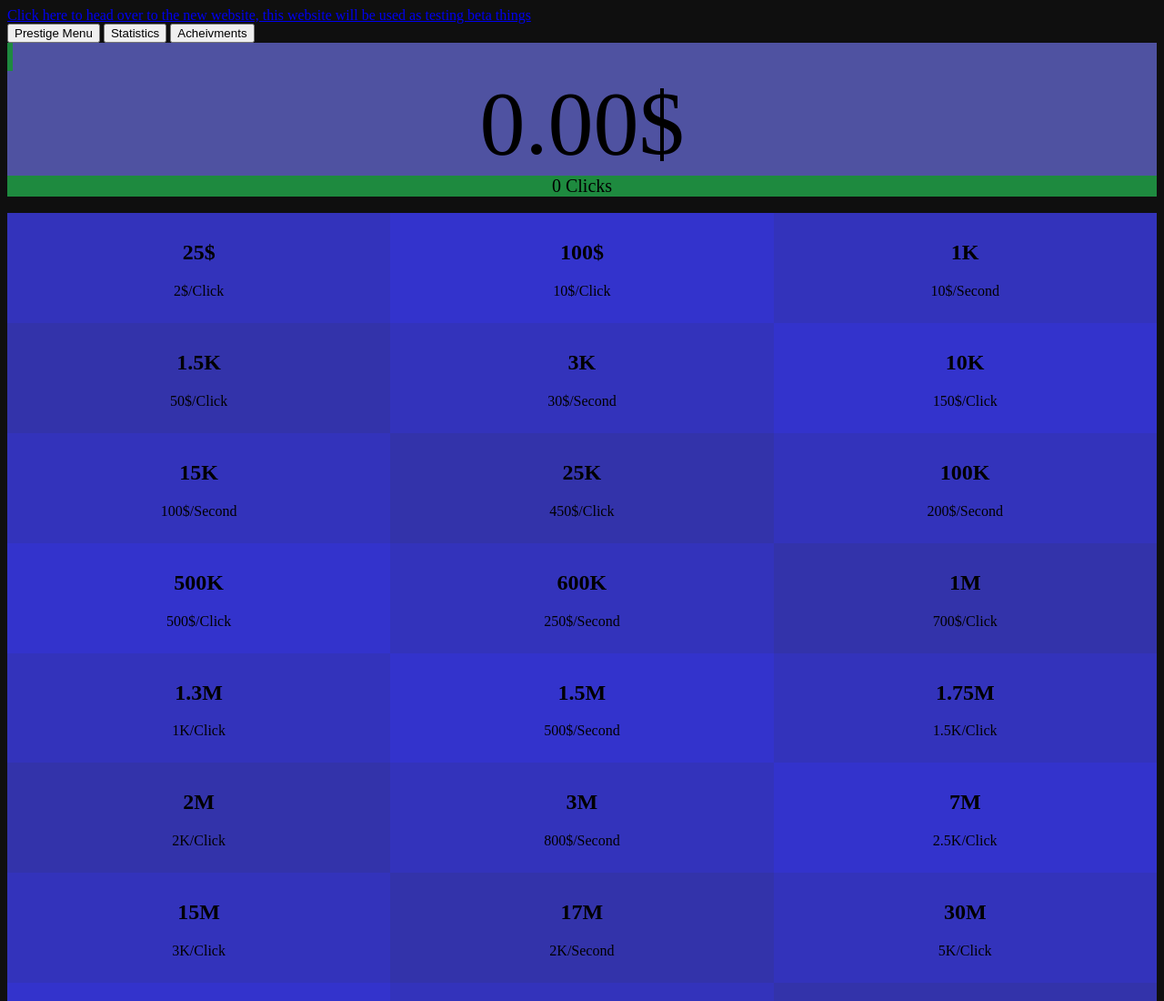
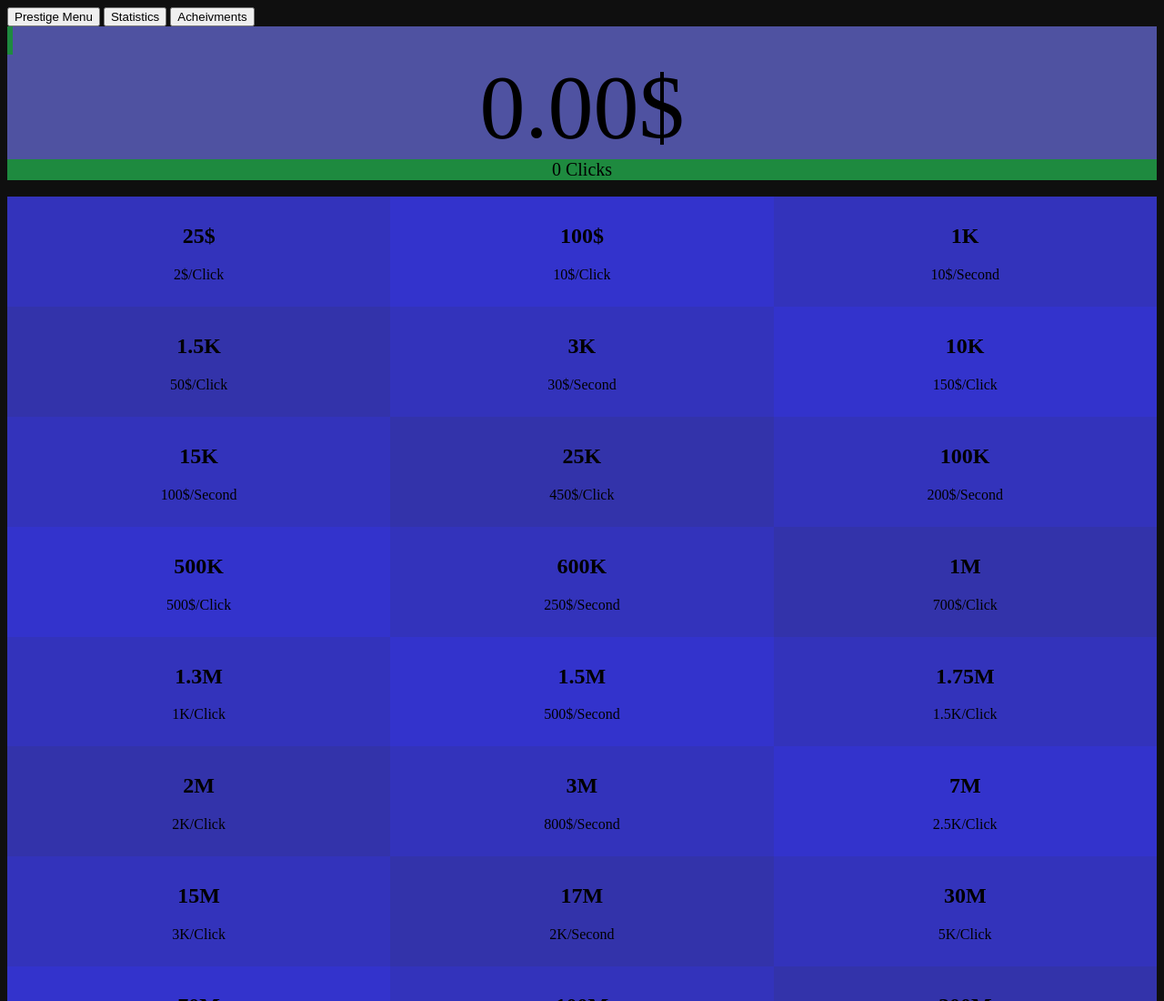
Before and after one commit to Vens0n/idle-clicker-game, a plain HTML site: page index.html in a window 1280 px wide. Shown: the top 1100 px of the page at 91% size. Drawn offline with nearby package versions, Linux system fonts and the light colour scheme.

Commit message:
Update index.html

```diff
--- a/index.html
+++ b/index.html
@@ -7,7 +7,6 @@
       <link rel="icon" href="./icon.png">
    </head>
    <body onload="load()">
-     <a href="https://shawn-does.github.io/idle-clicker-game/">Click here to head over to the new website, this website will be used as testing beta things</a>
       <div id="topbar">
          <button onclick="presmenu()">Prestige Menu</button>
          <button onclick="showstats()">Statistics</button>
```
